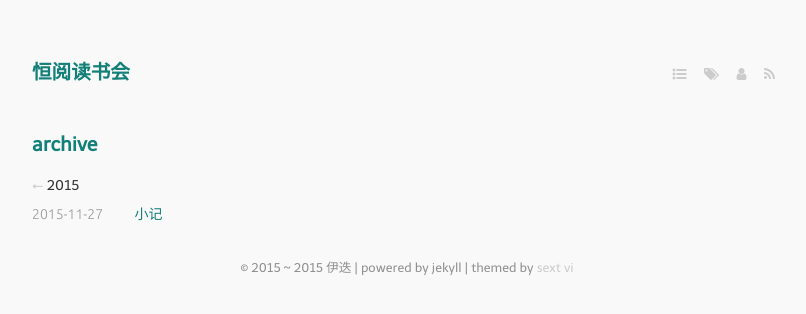
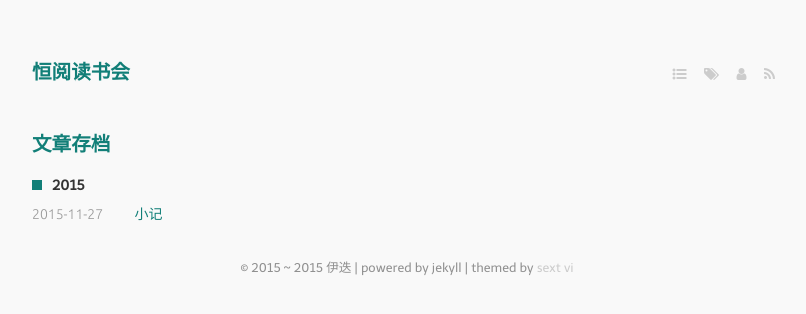
Before and after one commit to HengYueDuShuHui/HengYueDuShuHui.github.io, a Jekyll site: the page built from archive.markdown, in a window 1280 px wide. Shown: the top 314 px of the page, without its empty margins (233-1039 px from the left). Built offline with Jekyll 4.4.1, drawn with Linux system fonts in a browser that asks for light colours; nearby versions of some CDN libraries; some web fonts are replaced; Markdown is read by kramdown in place of the engine named in the settings.

Commit message:
edit css,change li.listing-seperator style

```diff
--- a/404.markdown
+++ b/404.markdown
@@ -1,8 +1,6 @@
 ---
-title: 404
+title: 歧路花园
 layout: page
 ---
 
-链接失效 :(
-
-[返回首页](/index.html)
+你查看的页面已迷失在歧路花园的小径上。
--- a/archive.markdown
+++ b/archive.markdown
@@ -1,5 +1,5 @@
 ---
-title: archive
+title: 文章存档
 layout: page
 ---
 
--- a/media/css/style.css
+++ b/media/css/style.css
@@ -139,10 +139,18 @@ ul.listing {
     ul.listing li.listing-item:hover {
       background-color: #f9f9f9; }
     ul.listing li.listing-seperator {
-      font-family: telexregular, Hiragino Sans GB, Microsoft YaHei, sans-serif; }
+      font-family: telexregular, Hiragino Sans GB, Microsoft YaHei, sans-serif;
+      font-weight: bold;}
       ul.listing li.listing-seperator:before {
-        content: "⭠ ";
-        color: #ccc; }
+        content: " ";
+        color: #ccc;
+        float: left;
+        display: block;
+        width: 10px;
+        height: 10px;
+        background-color: #127F78;
+        margin-right: 10px;
+        margin-top: 8px;}
 
 article {
   margin: 2em 0; }
```
